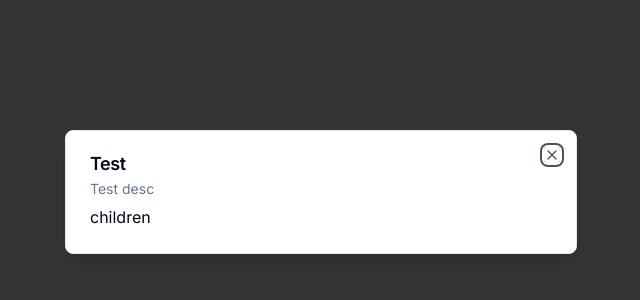
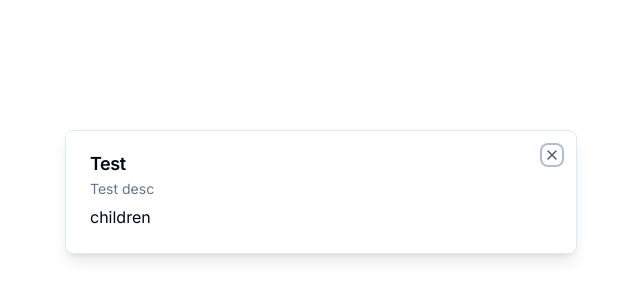
Before and after one commit to Roshanchau/e-commerce_admin, a Next.js app: page / in a window 1280 px wide. Shown: the part 208-508 px from the top of the page, without its empty margins (319-959 px from the left). Built offline with nearby package versions, Linux system fonts and the light colour scheme.

Commit message:
fixed the hydration issue and background color.

```diff
--- a/app/(root)/page.tsx
+++ b/app/(root)/page.tsx
@@ -1,20 +1,24 @@
-"use client"
+"use client";
 
 import { Modal } from "@/components/ui/modal";
+import { useEffect, useState } from "react";
 
-const SetupPage=()=>{
+const SetupPage = () => {
+  const [isClient, setIsClient] = useState(false);
+
+  useEffect(() => {
+    setIsClient(true);
+  }, []);
+
   return (
     <div className="p-4">
-      <Modal
-        title="Test"
-        description="Test desc"
-        isOpen
-        onClose={()=>{}}
-      >
-        children
-      </Modal>
+      {isClient && (
+        <Modal title="Test" description="Test desc" isOpen onClose={() => {}}>
+          children
+        </Modal>
+      )}
     </div>
   );
-}
+};
 
 export default SetupPage;
--- a/app/globals.css
+++ b/app/globals.css
@@ -4,7 +4,7 @@
 
 html,
 body,
-:root{
+:root {
   height: 100%;
 }
 
@@ -13,11 +13,17 @@ body,
     --background: 0 0% 100%;
     --foreground: 222.2 84% 4.9%;
 
+    --muted: 210 40% 96.1%;
+    --muted-foreground: 215.4 16.3% 46.9%;
+
+    --popover: 0 0% 100%;
+    --popover-foreground: 222.2 84% 4.9%;
+
     --card: 0 0% 100%;
     --card-foreground: 222.2 84% 4.9%;
 
-    --popover: 0 0% 100%;
-    --popover-foreground: 222.2 84% 4.9%;
+    --border: 214.3 31.8% 91.4%;
+    --input: 214.3 31.8% 91.4%;
 
     --primary: 222.2 47.4% 11.2%;
     --primary-foreground: 210 40% 98%;
@@ -25,18 +31,13 @@ body,
     --secondary: 210 40% 96.1%;
     --secondary-foreground: 222.2 47.4% 11.2%;
 
-    --muted: 210 40% 96.1%;
-    --muted-foreground: 215.4 16.3% 46.9%;
-
     --accent: 210 40% 96.1%;
-    --accent-foreground: 222.2 47.4% 11.2%;
+    --accent-foreground: ;
 
     --destructive: 0 84.2% 60.2%;
     --destructive-foreground: 210 40% 98%;
 
-    --border: 214.3 31.8% 91.4%;
-    --input: 214.3 31.8% 91.4%;
-    --ring: 222.2 84% 4.9%;
+    --ring: 215 20.2% 65.1%;
 
     --radius: 0.5rem;
   }
@@ -45,11 +46,17 @@ body,
     --background: 222.2 84% 4.9%;
     --foreground: 210 40% 98%;
 
+    --muted: 217.2 32.6% 17.5%;
+    --muted-foreground: 215 20.2% 65.1%;
+
+    --popover: 222.2 84% 4.9%;
+    --popover-foreground: 210 40% 98%;
+
     --card: 222.2 84% 4.9%;
     --card-foreground: 210 40% 98%;
 
-    --popover: 222.2 84% 4.9%;
-    --popover-foreground: 210 40% 98%;
+    --border: 217.2 32.6% 17.5%;
+    --input: 217.2 32.6% 17.5%;
 
     --primary: 210 40% 98%;
     --primary-foreground: 222.2 47.4% 11.2%;
@@ -57,18 +64,13 @@ body,
     --secondary: 217.2 32.6% 17.5%;
     --secondary-foreground: 210 40% 98%;
 
-    --muted: 217.2 32.6% 17.5%;
-    --muted-foreground: 215 20.2% 65.1%;
-
     --accent: 217.2 32.6% 17.5%;
-    --accent-foreground: 210 40% 98%;
+    --accent-foreground: ;
 
     --destructive: 0 62.8% 30.6%;
-    --destructive-foreground: 210 40% 98%;
+    --destructive-foreground: 0 85.7% 97.3%;
 
-    --border: 217.2 32.6% 17.5%;
-    --input: 217.2 32.6% 17.5%;
-    --ring: 212.7 26.8% 83.9%;
+    --ring: 217.2 32.6% 17.5%;
   }
 }
 
--- a/components/ui/dialog.tsx
+++ b/components/ui/dialog.tsx
@@ -21,7 +21,7 @@ const DialogOverlay = React.forwardRef<
   <DialogPrimitive.Overlay
     ref={ref}
     className={cn(
-      "fixed inset-0 z-50 bg-black/80  data-[state=open]:animate-in data-[state=closed]:animate-out data-[state=closed]:fade-out-0 data-[state=open]:fade-in-0",
+      "fixed inset-0 z-50  data-[state=open]:animate-in data-[state=closed]:animate-out data-[state=closed]:fade-out-0 data-[state=open]:fade-in-0",
       className
     )}
     {...props}
--- a/package.json
+++ b/package.json
@@ -9,13 +9,13 @@
     "lint": "next lint"
   },
   "dependencies": {
-    "@clerk/nextjs": "^4.29.7",
+    "@clerk/nextjs": "^4.29.9",
     "@radix-ui/react-dialog": "^1.0.5",
     "@radix-ui/react-slot": "^1.0.2",
     "class-variance-authority": "^0.7.0",
     "clsx": "^2.1.0",
     "lucide-react": "^0.331.0",
-    "next": "14.1.0",
+    "next": "^14.1.2",
     "react": "^18",
     "react-dom": "^18",
     "tailwind-merge": "^2.2.1",
```
Also changed, not shown: 1 other file (tests, documents, lock files or other folders).
